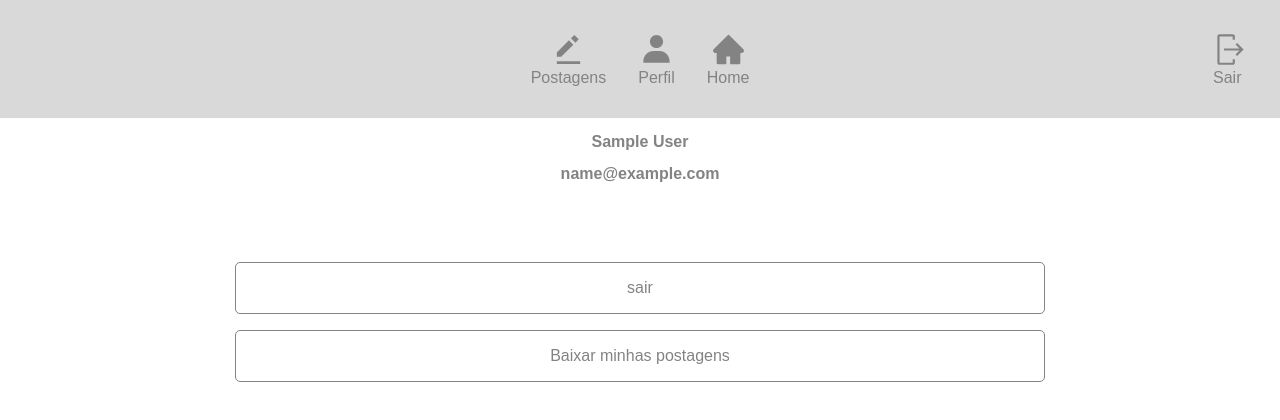
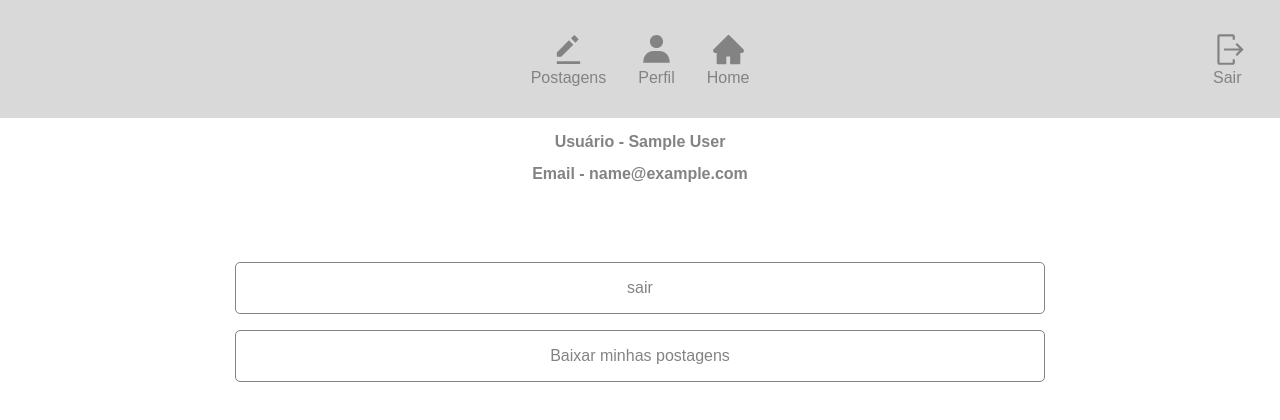
Before and after one commit to JeanLuca999/client, a React (Create React App) app: page /home/profile in a window 1280 px wide. Shown: the top 420 px of the page. Built offline with nearby package versions, Linux system fonts and the light colour scheme; sample sign-in values are in the browser's storage.

Commit message:
feat(Profile): add labels

```diff
--- a/src/pages/Profile/Profile.js
+++ b/src/pages/Profile/Profile.js
@@ -36,10 +36,10 @@ export const Profile = () => {
     <>
       <Box maxWidth="900px" margin="0 auto" minHeight="100vh">
         <Box margin="1rem 0" textAlign="center">
-          <Span strong>{user.name}</Span>
+          <Span strong>Usuário - {user.name}</Span>
         </Box>
         <Box margin="1rem 0" textAlign="center">
-          <Span strong>{user.email}</Span>
+          <Span strong>Email - {user.email}</Span>
         </Box>
 
         <Box margin="5rem auto" width="90%">
```
